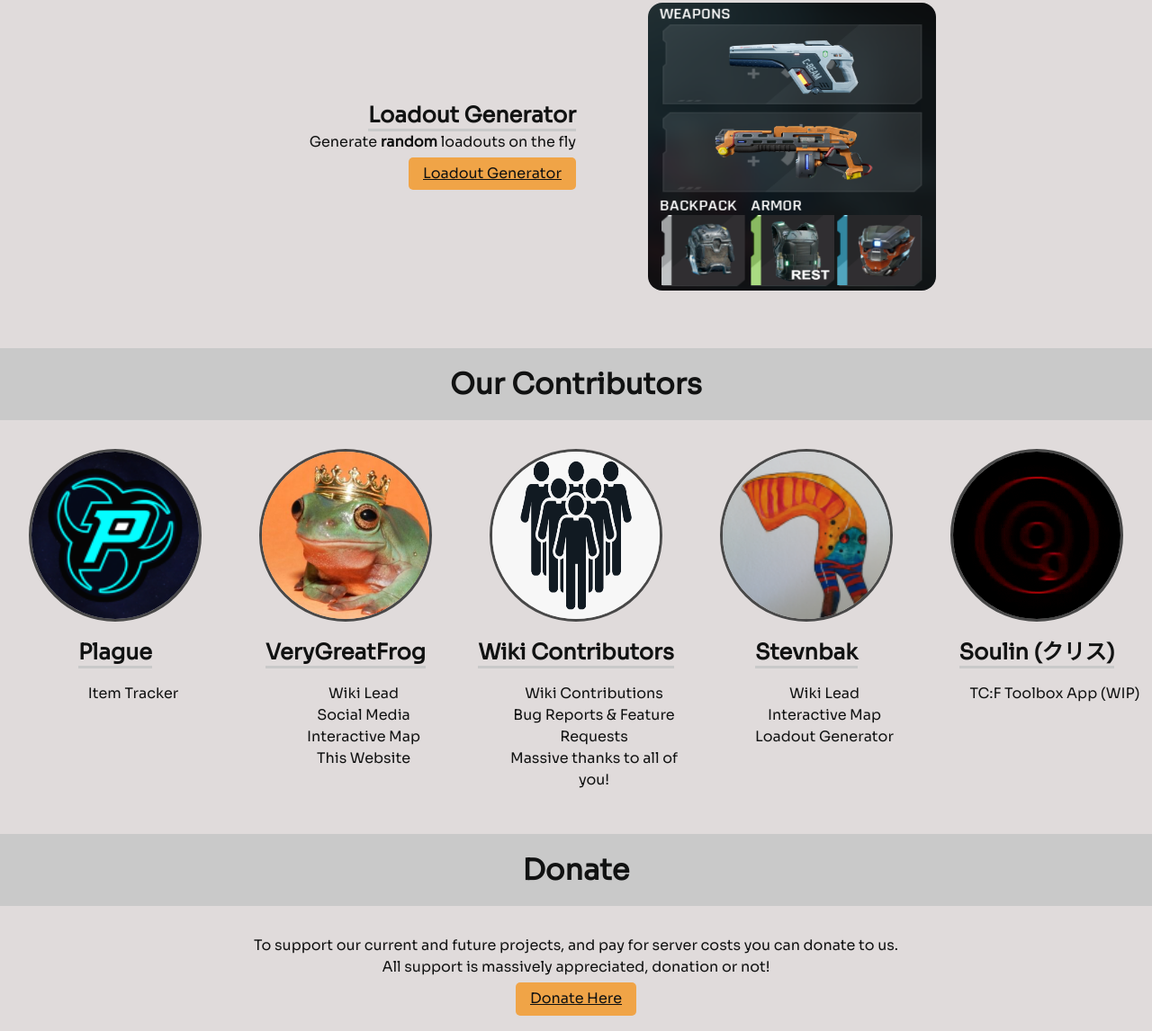
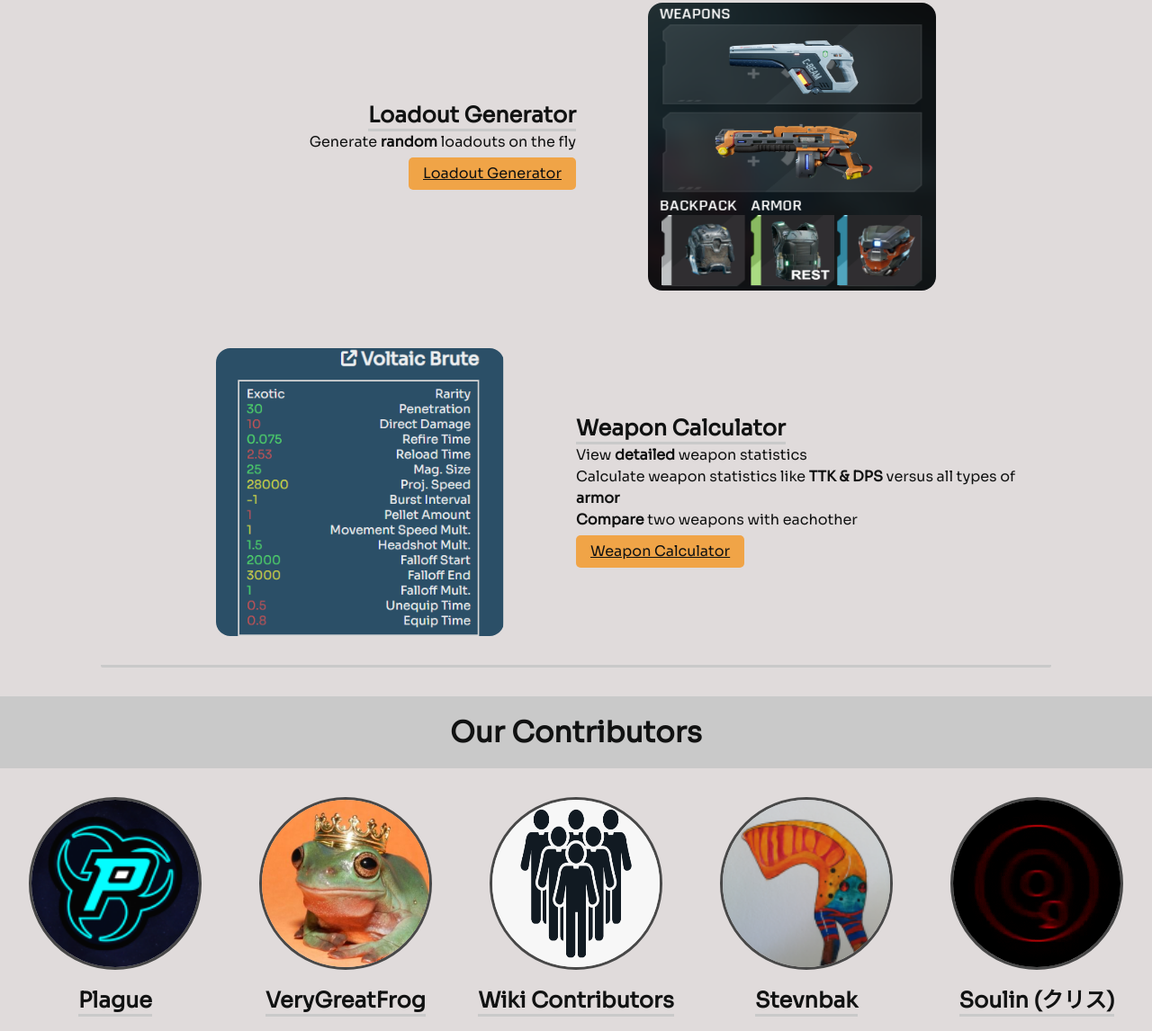
Before and after one commit to Stevnbak/TCF-About, a plain HTML site: page index.html in a window 1280 px wide. Shown: the part 1654-2800 px from the top of the page at 90% size. Drawn offline with Linux system fonts and the light colour scheme.

Commit message:
Add calculator

```diff
--- a/index.html
+++ b/index.html
@@ -35,6 +35,7 @@
             <li><a target="_blank" href="https://thecyclefrontier.wiki/wiki/Main_Page"> Wiki</a></li>
             <li><a target="_blank" href="https://map.thecyclefrontier.wiki/"> Interactive Map </a></li>
             <li><a target="_blank" href="https://tracker.thecyclefrontier.wiki/"> Item Tracker</a></li>
+            <li><a target="_blank" href="https://calc.thecyclefrontier.wiki/"> Weapon Calculator </a></li>
             <li><a target="_blank" href="https://loadout.thecyclefrontier.wiki/"> Loadout Generator</a></li>
         </ul>
     </div>
@@ -143,7 +144,6 @@
         </div>
 
 
-
         <div class="loadout">
 
             <div class="grid-text">
@@ -159,6 +159,29 @@
             </div>
 
         </div>
+
+        <div class="calculator">
+
+            <div class="grid-image">
+                <a target="_blank" href="https://calc.thecyclefrontier.wiki/">
+                    <img src="images/CALCULATOR_image.png">
+                </a>
+            </div>
+
+
+            <div class="grid-text">
+                <h2><span> Weapon Calculator </span></h2>
+                <p> View  <strong>detailed</strong> weapon statistics </p>
+                <p> Calculate weapon statistics like <strong>TTK & DPS</strong> versus all types of <strong> armor</strong> </p>
+                <p> <strong>Compare</strong> two weapons with eachother </p>
+
+                <button type="button"><a href="https://calc.thecyclefrontier.wiki" target="_blank">Weapon Calculator</a>  </button>
+            </div>
+
+
+
+        </div>
+
 
     </div>
 
@@ -182,6 +205,7 @@
                     <li> Wiki Lead </li>
                     <li> Social Media </li>
                     <li> Interactive Map </li>
+                    <li> Weapon Calculator </li>
                     <li> This Website </li>
                 </ul>
             </div>
@@ -232,6 +256,7 @@
                     <li><a href="https://thecyclefrontier.wiki/wiki/Main_Page" target="_blank"> Official Wiki </a></li>
                     <li><a href="https://map.thecyclefrontier.wiki" target="_blank">Interactive Map</a></li>
                     <li><a href="https://tracker.thecyclefrontier.wiki" target="_blank">Item Tracker</a></li>
+                    <li><a href="https://calc.thecyclefrontier.wiki" target="_blank">Weapon Calculator</a></li>
                     <li><a href="https://loadout.thecyclefrontier.wiki" target="_blank">Loadout Generator</a></li>
                     <li><a href="https://thecyclefrontier.wiki/wiki/Wiki:Privacy_policy" target="_blank">Privacy Policy</a></li>
                 </ul>
@@ -240,7 +265,7 @@
                 <h2> Contact </h2>
                 <ul>
                     <li><a href="https://twitter.com/TCFWiki" target="_blank"> Twitter </a></li>
-                    <li><a href="discordapp.com/users/303857638171607040 " target="_blank"> Discord </a></li>
+                    <li><a href="https://discordapp.com/users/303857638171607040 " target="_blank"> Discord </a></li>
                     <li><a href="mailto:thecyclefrontierwiki@gmail.com">thecyclefrontierwiki@gmail.com</a></li>
                 </ul>
             </div>
--- a/style.css
+++ b/style.css
@@ -152,7 +152,7 @@ button:hover, button:focus {
     text-align: center;
     padding: 14px 16px;
     text-decoration: none;
-    width: 25vw;
+    width: 20vw;
     transition: 0.5s;
 }
 
@@ -309,6 +309,21 @@ button:hover, button:focus {
   text-align: right;
 }
 
+/* Weapon Calculator */
+.calculator {
+  display: flex;
+  padding: 2em 0;
+  margin: 0 7em 0 7em;
+  border-bottom: 3px solid #c9c9c9;
+  border-radius: 2px;
+}
+
+.calculator > .grid-image img {
+  height: 20em;
+  width: 20em;
+  margin: auto 5em auto auto;
+}
+
 /* CONTRIB */
 
 .contrib-container {
@@ -383,12 +398,12 @@ button:hover, button:focus {
 
 
 
-  .loadout, .tracker, .map, .wiki {
+ .calculator, .loadout, .tracker, .map, .wiki {
     margin: 0 1em 0em 1em;
     text-align: center;
   }
 
-  .loadout > .grid-image img, .tracker > .grid-image img, .map > .grid-image img, .wiki > .grid-image img {
+  .calculator > .grid-image img, .loadout > .grid-image img, .tracker > .grid-image img, .map > .grid-image img, .wiki > .grid-image img {
     height: 100%;
     width: 100%;
   }
```
Also changed, not shown: images/CALCULATOR_image.png (added).
